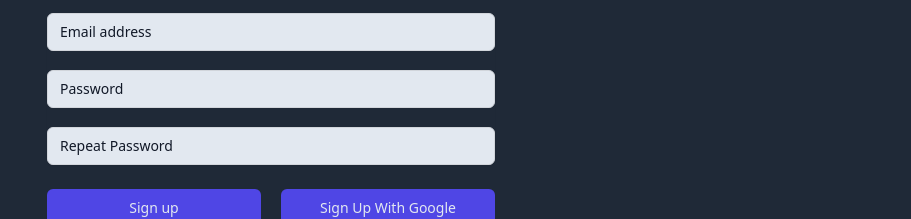
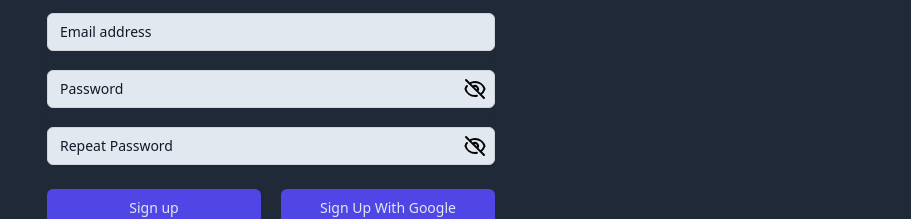
Before and after one commit to andrej00/crypto-scanner, a Vue app: page /sign-up in a window 1280 px wide. Shown: the part 285-504 px from the top of the page, without its empty margins (369-1280 px from the left). Built offline with nearby package versions, Linux system fonts and the light colour scheme; no server answers.

Commit message:
added visible password icon

```diff
--- /dev/null
+++ b/src/assets/icons/HidePassword.vue
@@ -0,0 +1,16 @@
+<template>
+    <svg
+        xmlns="http://www.w3.org/2000/svg"
+        class="h-6 w-6"
+        fill="none"
+        viewBox="0 0 24 24"
+        stroke="currentColor"
+        stroke-width="2"
+    >
+        <path
+            stroke-linecap="round"
+            stroke-linejoin="round"
+            d="M13.875 18.825A10.05 10.05 0 0112 19c-4.478 0-8.268-2.943-9.543-7a9.97 9.97 0 011.563-3.029m5.858.908a3 3 0 114.243 4.243M9.878 9.878l4.242 4.242M9.88 9.88l-3.29-3.29m7.532 7.532l3.29 3.29M3 3l3.59 3.59m0 0A9.953 9.953 0 0112 5c4.478 0 8.268 2.943 9.543 7a10.025 10.025 0 01-4.132 5.411m0 0L21 21"
+        />
+    </svg>
+</template>
--- a/src/components/PageLoader.vue
+++ b/src/assets/icons/PageLoader.vue
@@ -1,4 +1,3 @@
-<!-- eslint-disable max-len -->
 <template>
     <section class="absolute top-1/2 left-1/2 transform -translate-x-1/2 -translate-y-1/2">
         <div class="m-auto">
--- /dev/null
+++ b/src/assets/icons/ShowPassword.vue
@@ -0,0 +1,17 @@
+<template>
+    <svg
+        xmlns="http://www.w3.org/2000/svg"
+        class="h-6 w-6"
+        fill="none"
+        viewBox="0 0 24 24"
+        stroke="currentColor"
+        stroke-width="2"
+    >
+        <path stroke-linecap="round" stroke-linejoin="round" d="M15 12a3 3 0 11-6 0 3 3 0 016 0z" />
+        <path
+            stroke-linecap="round"
+            stroke-linejoin="round"
+            d="M2.458 12C3.732 7.943 7.523 5 12 5c4.478 0 8.268 2.943 9.542 7-1.274 4.057-5.064 7-9.542 7-4.477 0-8.268-2.943-9.542-7z"
+        />
+    </svg>
+</template>
--- a/src/views/SignIn.vue
+++ b/src/views/SignIn.vue
@@ -2,9 +2,12 @@
 import { ref } from "vue";
 import { getAuth, signInWithEmailAndPassword, signInWithPopup, GoogleAuthProvider } from "firebase/auth";
 import router from "@/router";
+import HidePasswordIcon from "@/assets/icons/ShowPassword.vue";
+import ShowPasswordIcon from "@/assets/icons/HidePassword.vue";
 
 const email = ref("johndoe@gmail.com");
 const password = ref("password");
+const showPassword = ref(true);
 const errorMessage = ref();
 
 const signIn = async () => {
@@ -58,14 +61,24 @@
                         placeholder="Email address"
                     />
                 </div>
-                <div>
+                <div class="relative">
                     <input
-                        type="password"
+                        :type="showPassword ? 'password' : 'text'"
                         v-model="password"
                         autocomplete="current-password"
                         required
                         class="input-form"
                         placeholder="Password"
+                    />
+                    <ShowPasswordIcon
+                        v-if="showPassword"
+                        class="absolute top-1/2 -translate-y-1/2 right-2 cursor-pointer"
+                        @click="showPassword = false"
+                    />
+                    <HidePasswordIcon
+                        v-else
+                        class="absolute top-1/2 -translate-y-1/2 right-2 cursor-pointer"
+                        @click="showPassword = true"
                     />
                 </div>
                 <div class="flex">
--- a/src/views/SignUp.vue
+++ b/src/views/SignUp.vue
@@ -2,10 +2,13 @@
 import { ref } from "vue";
 import { getAuth, createUserWithEmailAndPassword, GoogleAuthProvider, signInWithPopup } from "firebase/auth";
 import router from "@/router";
+import HidePasswordIcon from "@/assets/icons/ShowPassword.vue";
+import ShowPasswordIcon from "@/assets/icons/HidePassword.vue";
 
 const email = ref("");
 const password = ref("");
 const repeatPassword = ref("");
+const showPassword = ref(true);
 
 const isPasswordEqual = () => {
     if (password.value === repeatPassword.value) {
@@ -57,24 +60,44 @@
                             placeholder="Email address"
                         />
                     </div>
-                    <div>
+                    <div class="relative">
                         <input
-                            type="password"
+                            :type="showPassword ? 'password' : 'text'"
                             v-model="password"
                             autocomplete="current-password"
                             required
                             class="input-form"
                             placeholder="Password"
                         />
+                        <ShowPasswordIcon
+                            v-if="showPassword"
+                            class="absolute top-1/2 -translate-y-1/2 right-2 cursor-pointer"
+                            @click="showPassword = false"
+                        />
+                        <HidePasswordIcon
+                            v-else
+                            class="absolute top-1/2 -translate-y-1/2 right-2 cursor-pointer"
+                            @click="showPassword = true"
+                        />
                     </div>
-                    <div>
+                    <div class="relative">
                         <input
-                            type="password"
+                            :type="showPassword ? 'password' : 'text'"
                             v-model="repeatPassword"
                             autocomplete="repeat-password"
                             required
                             class="input-form"
                             placeholder="Repeat Password"
+                        />
+                        <ShowPasswordIcon
+                            v-if="showPassword"
+                            class="absolute top-1/2 -translate-y-1/2 right-2 cursor-pointer"
+                            @click="showPassword = false"
+                        />
+                        <HidePasswordIcon
+                            v-else
+                            class="absolute top-1/2 -translate-y-1/2 right-2 cursor-pointer"
+                            @click="showPassword = true"
                         />
                     </div>
                 </div>
--- a/src/views/TickersView.vue
+++ b/src/views/TickersView.vue
@@ -1,5 +1,5 @@
 <script setup lang="ts">
-import PageLoader from "@/components/PageLoader.vue";
+import PageLoader from "@/assets/icons/PageLoader.vue";
 import SearchIcon from "@/components/icons/SearchIcon.vue";
 import TickerGrid from "@/components/TickerGrid.vue";
 
@@ -18,7 +18,7 @@
 });
 
 let search = ref("");
-const coinsList = ref(["BTCUSDT", "ETHUSDT", "LTCUSDT"]);
+const coinsList = ref(["BTCUSDT", "ETHUSDT", "LTCUSDT", "XRPUSDT"]);
 
 // const filteredCoinsList = computed(() => {
 //     return getCoinsList.value.filter((coin) => {
```
